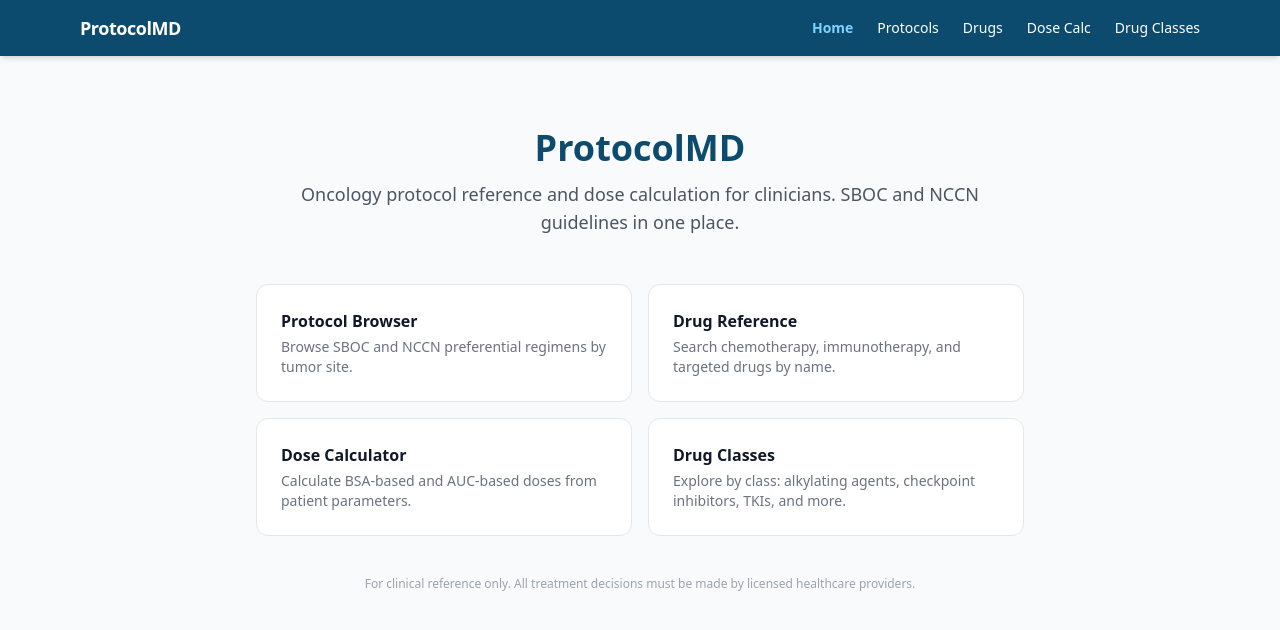
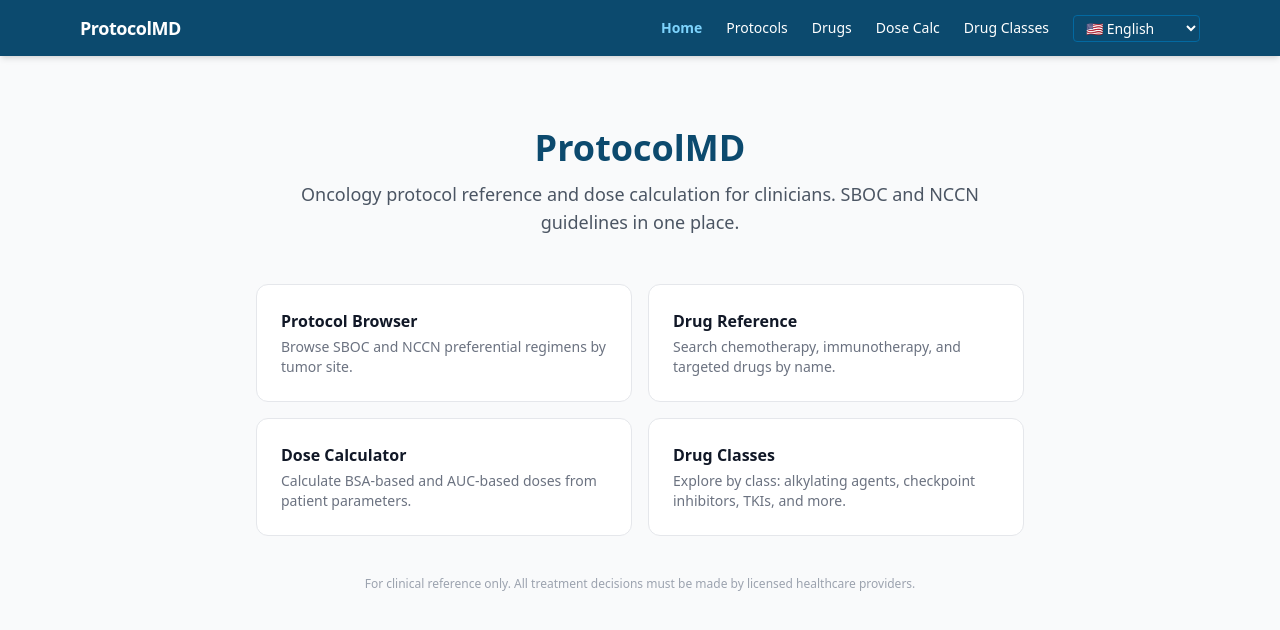
Before and after one commit to jamesstrohm55/ProtocolMD, a React app in the folder frontend/: page / in a window 1280 px wide. Shown: the top 630 px of the page. Built offline with nearby package versions, Linux system fonts and the light colour scheme; no server answers; the HTML template or start-up script is replaced by a standard one.

Commit message:
feat: add language selector to NavBar with translated nav links

```diff
--- a/frontend/src/components/NavBar.jsx
+++ b/frontend/src/components/NavBar.jsx
@@ -1,21 +1,24 @@
 import { Link, useLocation } from 'react-router-dom'
+import { useTranslation } from 'react-i18next'
 
 const links = [
-  { to: '/', label: 'Home' },
-  { to: '/protocols', label: 'Protocols' },
-  { to: '/drugs', label: 'Drugs' },
-  { to: '/dose', label: 'Dose Calc' },
-  { to: '/classes', label: 'Drug Classes' }
+  { to: '/', labelKey: 'nav.home' },
+  { to: '/protocols', labelKey: 'nav.protocols' },
+  { to: '/drugs', labelKey: 'nav.drugs' },
+  { to: '/dose', labelKey: 'nav.doseCalc' },
+  { to: '/classes', labelKey: 'nav.drugClasses' }
 ]
 
 export default function NavBar() {
   const { pathname } = useLocation()
+  const { t, i18n } = useTranslation()
+
   return (
     <nav className="bg-clinical-900 text-white shadow-md">
       <div className="max-w-6xl mx-auto px-4 flex items-center justify-between h-14">
         <Link to="/" className="font-bold text-lg tracking-tight">ProtocolMD</Link>
-        <div className="flex gap-6 text-sm">
-          {links.map(({ to, label }) => (
+        <div className="flex items-center gap-6 text-sm">
+          {links.map(({ to, labelKey }) => (
             <Link
               key={to}
               to={to}
@@ -23,9 +26,18 @@
                 pathname === to ? 'text-clinical-300 font-semibold' : ''
               }`}
             >
-              {label}
+              {t(labelKey)}
             </Link>
           ))}
+          <select
+            value={i18n.language}
+            onChange={e => i18n.changeLanguage(e.target.value)}
+            className="border border-clinical-700 bg-clinical-900 text-white rounded px-2 py-0.5 text-sm cursor-pointer hover:border-clinical-400 transition-colors"
+          >
+            <option value="en">🇺🇸 English</option>
+            <option value="es">🇪🇸 Español</option>
+            <option value="pt-BR">🇧🇷 Português</option>
+          </select>
         </div>
       </div>
     </nav>
```
